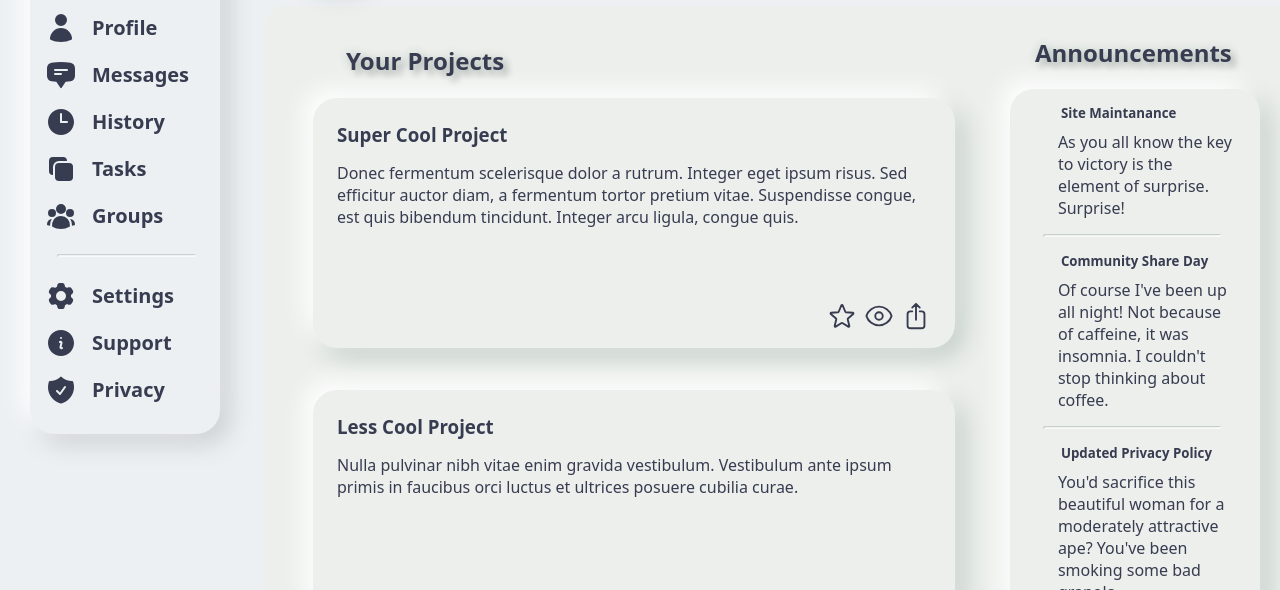
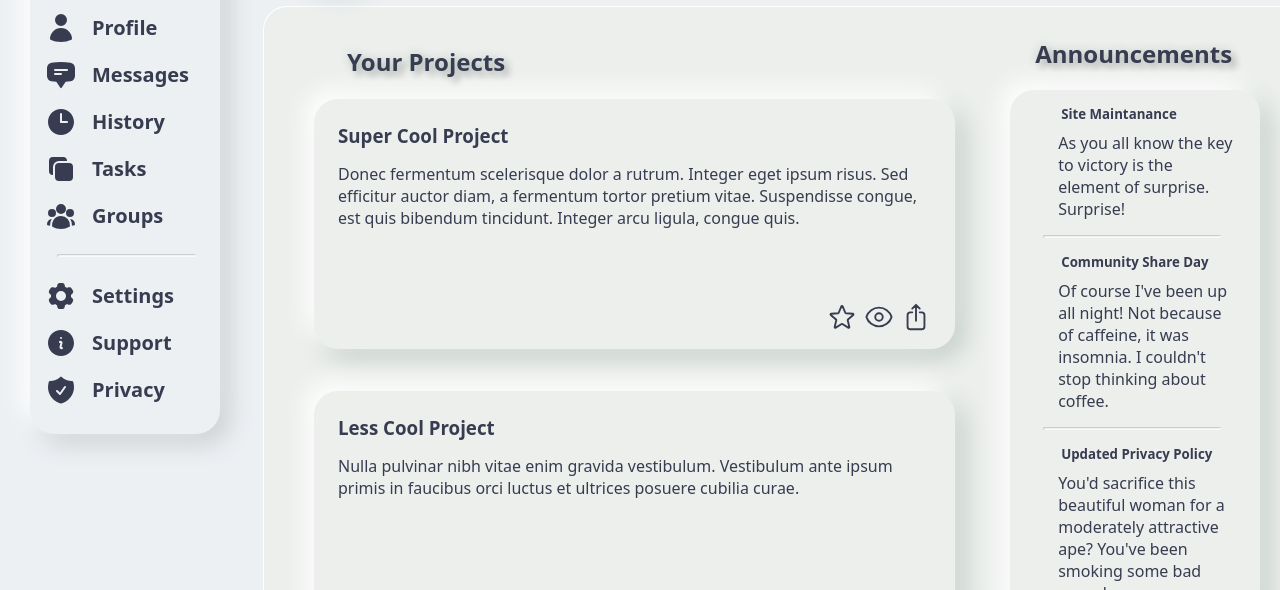
Before and after one commit to showme032/admin-dashboard, a plain HTML site: page index.html in a window 1280 px wide. Shown: the part 174-764 px from the top of the page. Drawn offline with Linux system fonts and the light colour scheme.

Commit message:
Change content fix visibility issues with borders

```diff
--- a/resources/style.css
+++ b/resources/style.css
@@ -386,6 +386,8 @@ img.avatar {
   margin-left:4px;
   grid-area: 2 / 2 / 3 / 3;
   border-radius: 1.5em 0 0 0;
+  border-top: 1px solid white;
+  border-left: 1px solid white;
 
   display: grid;
   grid-template: 1fr 1fr 1fr / 35% 35% 30%;
```
